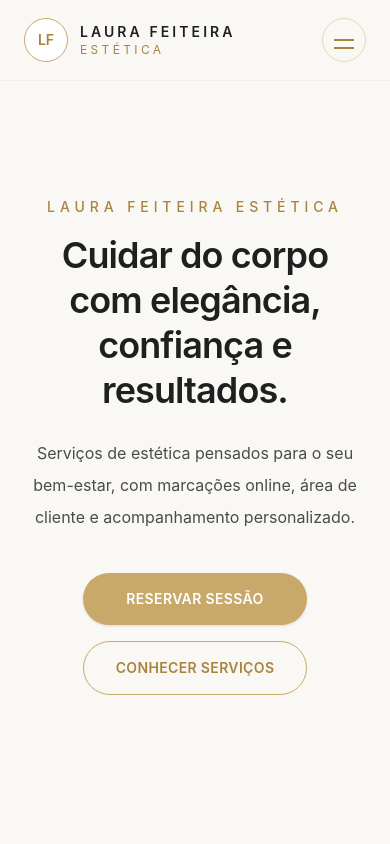
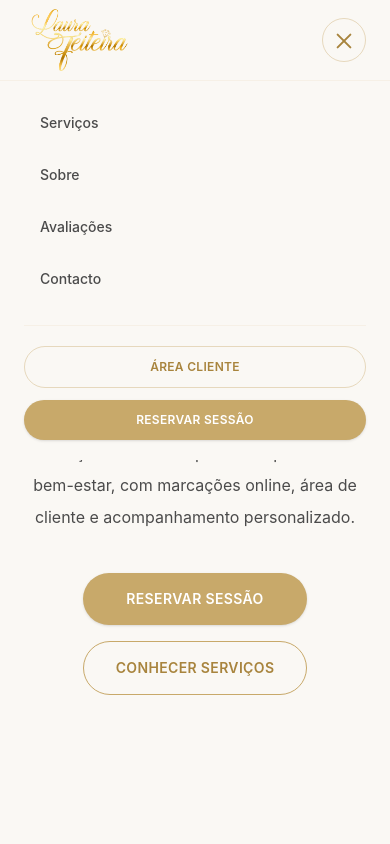
Before and after one commit to joaoloureiro-dev/laura-feiteira-aesthetics-platform, a React (Vite) app in the folder frontend/: page / in a window 390 px wide. Both pictures are taken after a click on the button "Abrir menu". Shown: the top 844 px of the page. Built offline with nearby package versions, Linux system fonts and the light colour scheme.

Commit message:
feat: add responsive header with brand logo

```diff
--- a/frontend/src/components/layout/Footer.tsx
+++ b/frontend/src/components/layout/Footer.tsx
@@ -1,6 +1,6 @@
 export function Footer() {
     return (
-        <footer className="border-t border-brand-gold/10 bg-white">
+        <footer className="border-t border-brand-gold/10 bg-brand-ivory">
             <div className="mx-auto flex max-w-6xl flex-col gap-6 px-6 py-10 text-sm text-brand-gray md:flex-row md:items-center md:justify-between">
                 <div>
                     <p className="font-semibold text-brand-charcoal">Laura Feiteira Estética</p>
--- a/frontend/src/components/layout/Header.tsx
+++ b/frontend/src/components/layout/Header.tsx
@@ -1,51 +1,149 @@
+import { useState } from "react"
+
+import logo from "../../assets/brand/laura-feiteira-logo.png"
+
+const navigationLinks = [
+    {
+        label: "Serviços",
+        href: "#services",
+    },
+    {
+        label: "Sobre",
+        href: "#about",
+    },
+    {
+        label: "Avaliações",
+        href: "#reviews",
+    },
+    {
+        label: "Contacto",
+        href: "#contact",
+    },
+]
+
 export function Header() {
+    const [isMobileMenuOpen, setIsMobileMenuOpen] = useState(false)
+
+    function toggleMobileMenu() {
+        setIsMobileMenuOpen((currentState) => !currentState)
+    }
+
+    function closeMobileMenu() {
+        setIsMobileMenuOpen(false)
+    }
+
     return (
-        <header className="fixed left-0 top-0 z-50 w-full border-b border-brand-gold/10 bg-brand-ivory/90 backdrop-blur-md">
+        <header className="fixed left-0 top-0 z-50 w-full bg-brand-ivory/95 backdrop-blur-md">
             <div className="mx-auto flex h-20 max-w-6xl items-center justify-between px-6">
-                <a href="/" className="flex items-center gap-3" aria-label="Laura Feiteira Estética">
-                    <div className="flex h-11 w-11 items-center justify-center rounded-full border border-brand-gold bg-white text-sm font-semibold text-brand-dark-gold">
-                        LF
-                    </div>
-
-                    <div className="leading-tight">
-                        <p className="text-sm font-semibold uppercase tracking-[0.22em] text-brand-charcoal">
-                            Laura Feiteira
-                        </p>
-                        <p className="text-xs uppercase tracking-[0.28em] text-brand-dark-gold">
-                            Estética
-                        </p>
-                    </div>
+                <a
+                    href="/"
+                    className="flex items-center gap-3"
+                    aria-label="Ir para a página inicial da Laura Feiteira Estética"
+                    onClick={closeMobileMenu}
+                >
+                    <img
+                        src={logo}
+                        alt="Laura Feiteira Estética"
+                        className="h-16 w-auto object-contain"
+                    />
                 </a>
 
-                <nav className="hidden items-center gap-8 text-sm font-medium text-brand-gray md:flex">
-                    <a href="#services" className="transition hover:text-brand-dark-gold">
-                        Serviços
+                <nav
+                    className="hidden items-center gap-8 text-sm font-medium text-brand-gray md:flex"
+                    aria-label="Navegação principal"
+                >
+                    {navigationLinks.map((link) => (
+                        <a
+                            key={link.href}
+                            href={link.href}
+                            className="transition hover:text-brand-dark-gold"
+                        >
+                            {link.label}
                         </a>
-                    <a href="#about" className="transition hover:text-brand-dark-gold">
-                        Sobre
+                    ))}
+                </nav>
+
+                <div className="hidden items-center gap-3 md:flex">
+                    <a
+                        href="/login"
+                        className="rounded-full border border-brand-gold/40 px-5 py-3 text-xs font-semibold uppercase tracking-wide text-brand-dark-gold transition hover:bg-white"
+                    >
+                        Área cliente
                     </a>
-                    <a href="#reviews" className="transition hover:text-brand-dark-gold">
-                        Avaliações
-                    </a>
-                    <a href="#contact" className="transition hover:text-brand-dark-gold">
-                        Contacto
-                    </a>
-                </nav>
 
                     <a
                         href="#booking"
-                    className="hidden rounded-full bg-brand-gold px-5 py-3 text-xs font-semibold uppercase tracking-wide text-white transition hover:bg-brand-dark-gold md:inline-flex"
+                        className="rounded-full bg-brand-gold px-5 py-3 text-xs font-semibold uppercase tracking-wide text-white shadow-sm transition hover:bg-brand-dark-gold"
                     >
                         Reservar
                     </a>
+                </div>
 
                 <button
                     type="button"
-                    className="inline-flex h-11 w-11 items-center justify-center rounded-full border border-brand-gold/40 text-brand-dark-gold md:hidden"
-                    aria-label="Abrir menu"
+                    className="inline-flex h-11 w-11 items-center justify-center rounded-full border border-brand-gold/40 text-brand-dark-gold transition hover:bg-white md:hidden"
+                    aria-label={isMobileMenuOpen ? "Fechar menu" : "Abrir menu"}
+                    aria-expanded={isMobileMenuOpen}
+                    aria-controls="mobile-menu"
+                    onClick={toggleMobileMenu}
                 >
-                    <span className="block h-0.5 w-5 bg-current before:mb-1.5 before:block before:h-0.5 before:w-5 before:bg-current after:mt-1.5 after:block after:h-0.5 after:w-5 after:bg-current" />
+                    <span className="relative h-4 w-5">
+                        <span
+                            className={`absolute left-0 top-0 h-0.5 w-5 rounded-full bg-current transition ${isMobileMenuOpen ? "translate-y-2 rotate-45" : ""
+                                }`}
+                        />
+                        <span
+                            className={`absolute left-0 top-2 h-0.5 w-5 rounded-full bg-current transition ${isMobileMenuOpen ? "opacity-0" : ""
+                                }`}
+                        />
+                        <span
+                            className={`absolute left-0 top-4 h-0.5 w-5 rounded-full bg-current transition ${isMobileMenuOpen ? "-translate-y-2 -rotate-45" : ""
+                                }`}
+                        />
+                    </span>
                 </button>
+            </div>
+
+            <div
+                id="mobile-menu"
+                className={`border-t border-brand-gold/10 bg-brand-ivory px-6 transition-all duration-300 md:hidden ${isMobileMenuOpen
+                    ? "max-h-96 opacity-100"
+                    : "max-h-0 overflow-hidden opacity-0"
+                    }`}
+            >
+                <nav
+                    className="mx-auto flex max-w-6xl flex-col gap-2 py-5"
+                    aria-label="Navegação mobile"
+                >
+                    {navigationLinks.map((link) => (
+                        <a
+                            key={link.href}
+                            href={link.href}
+                            className="rounded-2xl px-4 py-3 text-sm font-medium text-brand-gray transition hover:bg-white hover:text-brand-dark-gold"
+                            onClick={closeMobileMenu}
+                        >
+                            {link.label}
+                        </a>
+                    ))}
+
+                    <div className="mt-4 grid gap-3 border-t border-brand-gold/10 pt-5">
+                        <a
+                            href="/login"
+                            className="rounded-full border border-brand-gold/40 px-5 py-3 text-center text-xs font-semibold uppercase tracking-wide text-brand-dark-gold transition hover:bg-white"
+                            onClick={closeMobileMenu}
+                        >
+                            Área cliente
+                        </a>
+
+                        <a
+                            href="#booking"
+                            className="rounded-full bg-brand-gold px-5 py-3 text-center text-xs font-semibold uppercase tracking-wide text-white shadow-sm transition hover:bg-brand-dark-gold"
+                            onClick={closeMobileMenu}
+                        >
+                            Reservar sessão
+                        </a>
+                    </div>
+                </nav>
             </div>
         </header>
     )
```
Lines whose indentation alone changed are shown as unchanged.
